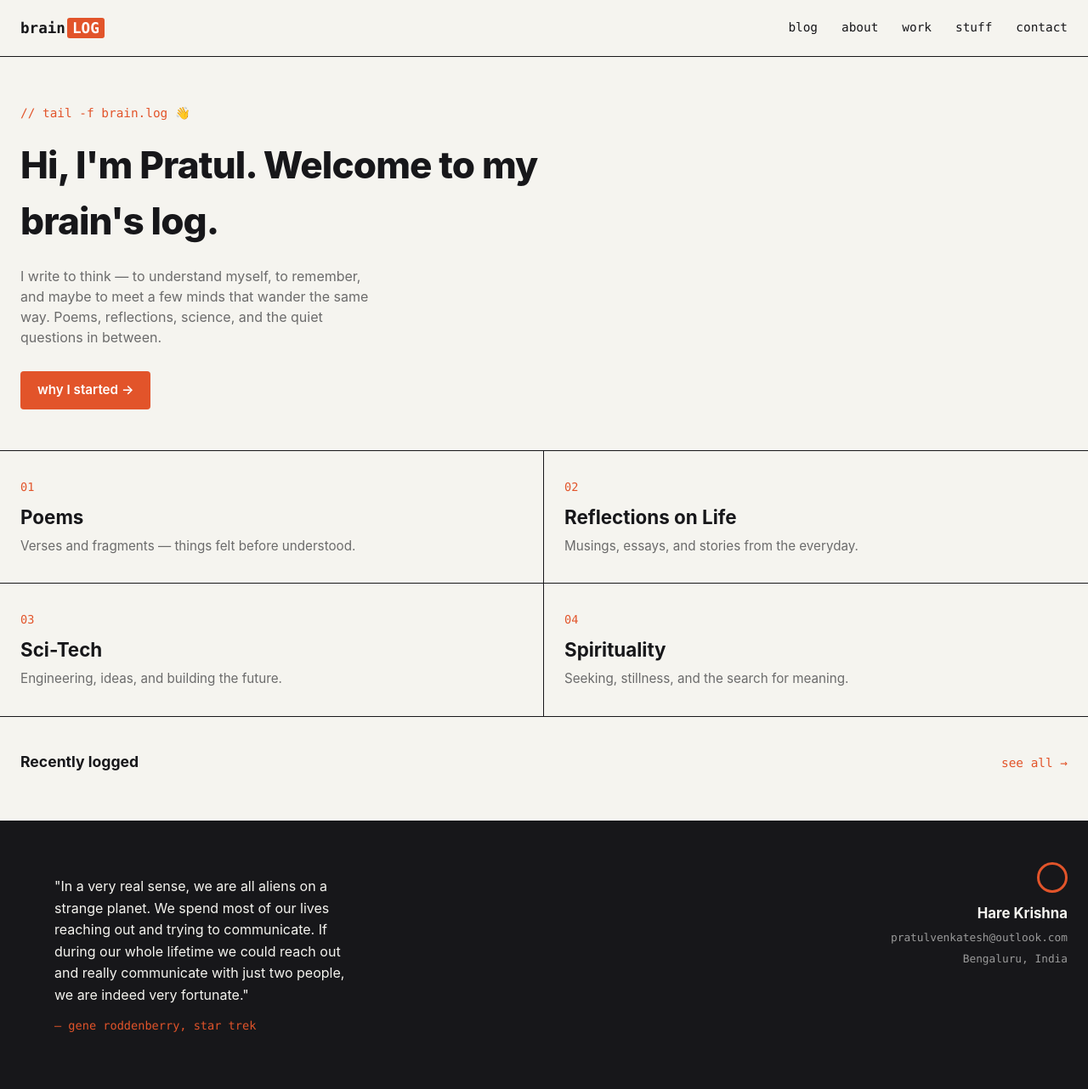
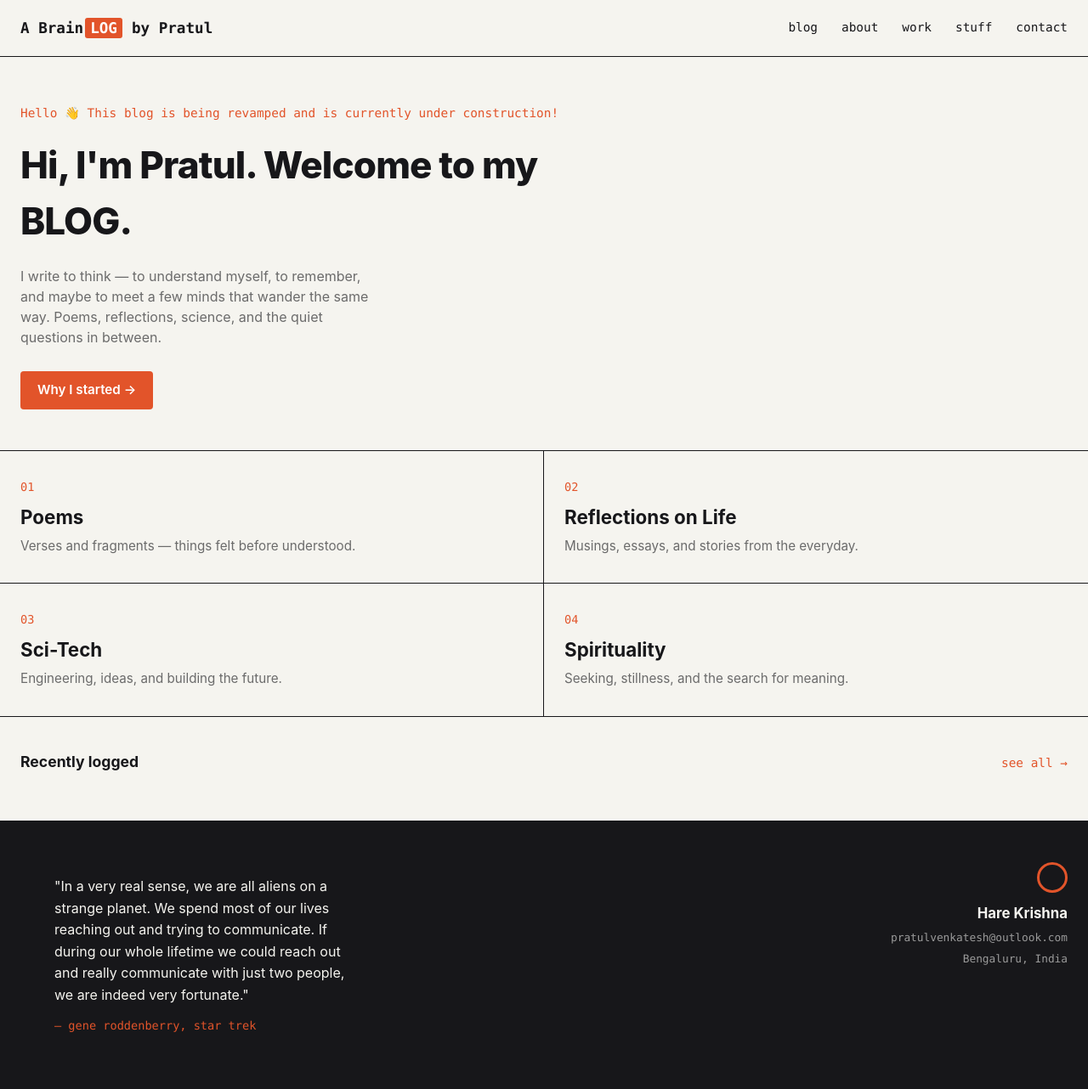
Before and after one commit to arplut/arplut.github.io, a Jekyll site: the page built from index.html, in a window 1280 px wide. Shown: the whole page at 85% size. Built offline with Jekyll 4.4.1, drawn with Linux system fonts in a browser that asks for light colours.

Commit message:
Minor Changes

```diff
--- a/_includes/header.html
+++ b/_includes/header.html
@@ -1,5 +1,5 @@
 <header class="site-header">
-  <a class="logo" href="{{ '/' | relative_url }}">brain<span class="badge">LOG</span></a>
+  <a class="logo" href="{{ '/' | relative_url }}">A Brain<span class="badge">LOG</span> by Pratul</a>
   <nav class="site-nav">
     {% for item in site.nav %}
       <a href="{{ item.url | relative_url }}">{{ item.name }}</a>
--- a/index.html
+++ b/index.html
@@ -2,10 +2,10 @@
 layout: default
 ---
 <section class="hero">
-  <div class="hero-kicker">// tail -f brain.log 👋</div>
-  <h1>Hi, I'm Pratul. Welcome to my brain's log.</h1>
+  <div class="hero-kicker">Hello 👋 This blog is being revamped and is currently under construction!</div>
+  <h1>Hi, I'm Pratul. Welcome to my BLOG.</h1>
   <p>{{ site.description }}</p>
-  <a class="btn" href="{{ '/about/' | relative_url }}">why I started →</a>
+  <a class="btn" href="{{ '/about/' | relative_url }}">Why I started →</a>
 </section>
 
 <section class="category-grid">
```
